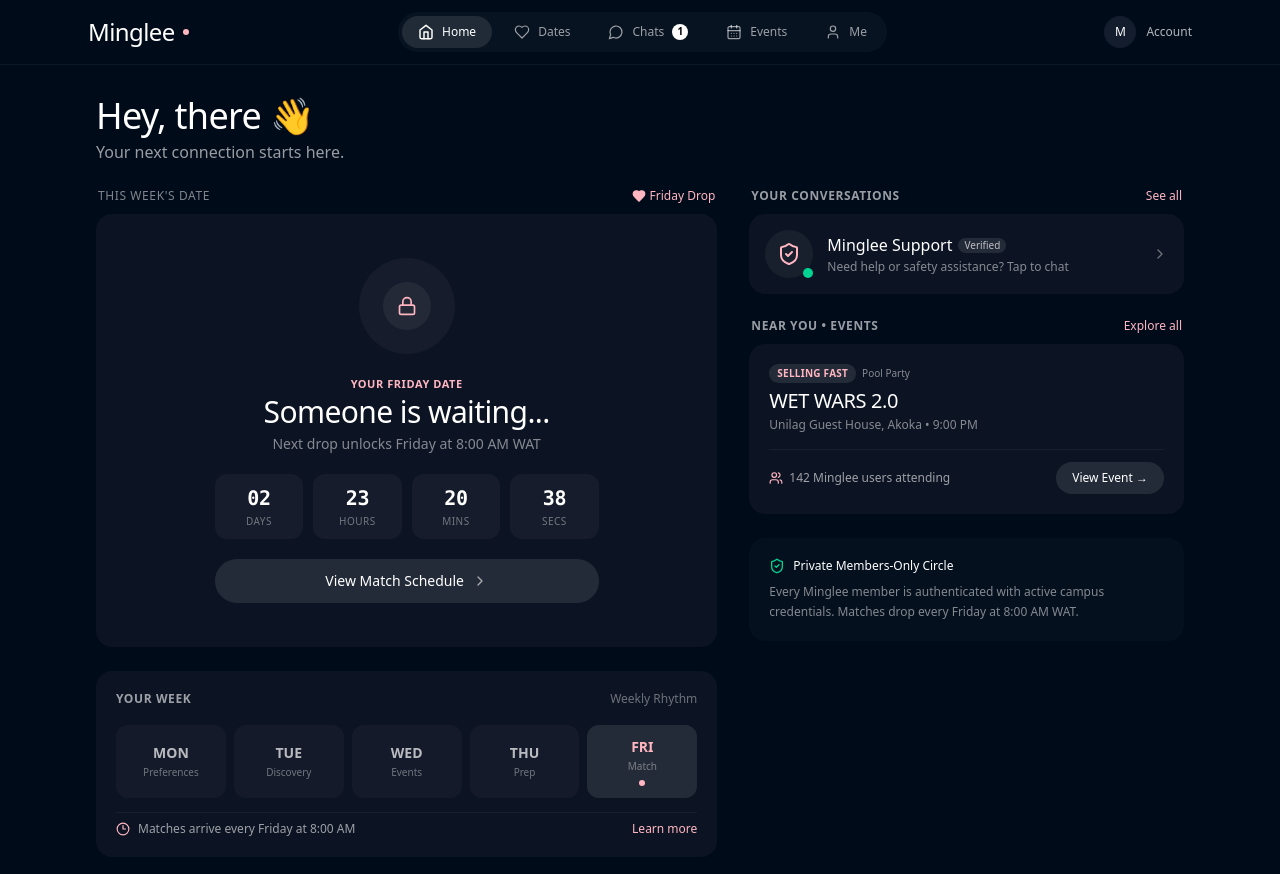
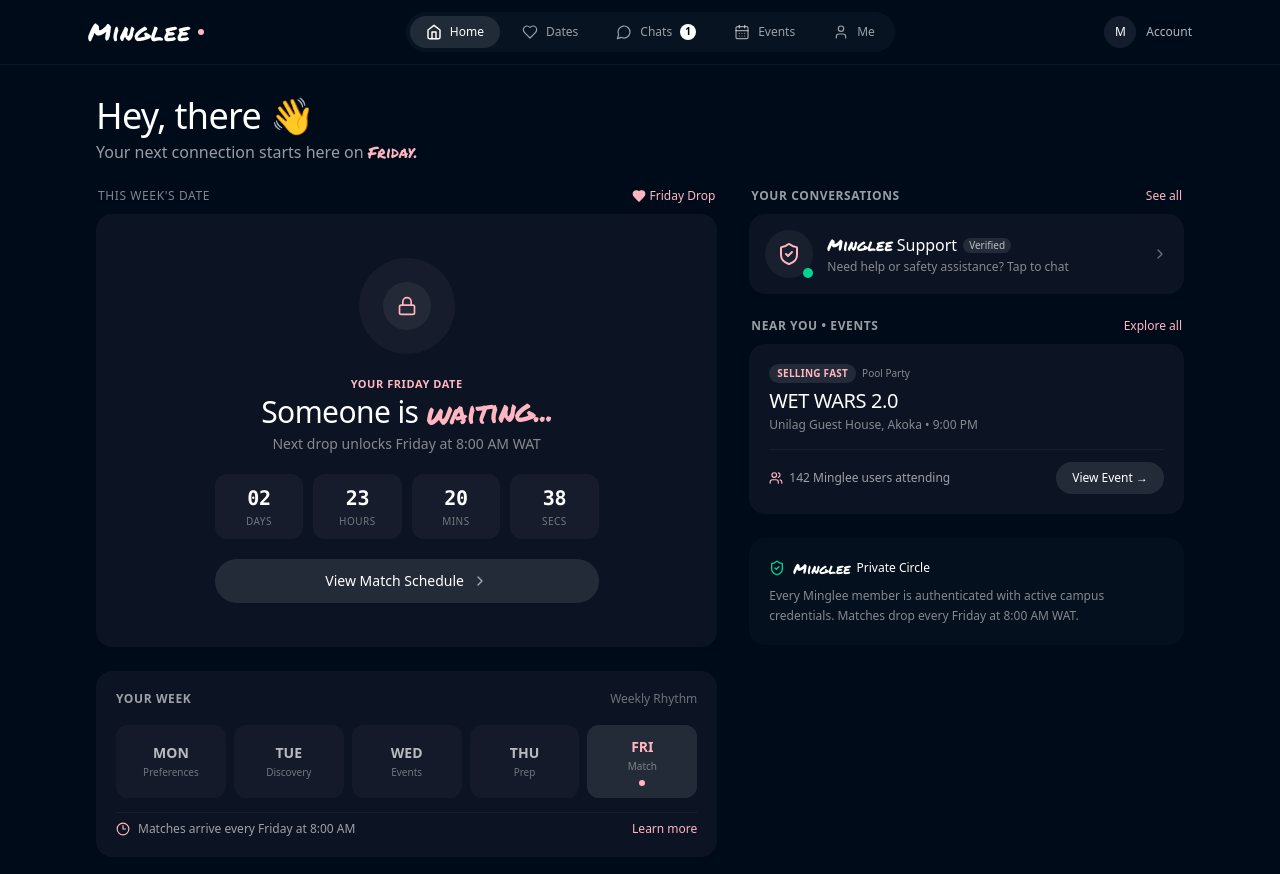
Before and after one commit to liveslemon/amor, a Next.js app in the folder frontend/: page /home in a window 1280 px wide. Shown: the top 874 px of the page. Built offline with nearby package versions, Linux system fonts and the light colour scheme; no server answers; sample sign-in values are in the browser's storage.

Commit message:
style(pwa): apply signature marker font to Minglee brand and expressive headers

```diff
--- a/frontend/src/components/pwa/PWAAppShell.tsx
+++ b/frontend/src/components/pwa/PWAAppShell.tsx
@@ -62,8 +62,8 @@
             <div className="flex h-9 w-9 items-center justify-center rounded-full bg-white/5 text-white">
               <Heart className="h-4 w-4 text-[#FFB6C1]" />
             </div>
-            <span className="text-lg font-semibold tracking-[0.14em] font-serif">
-              {APP_CONFIG.name.toUpperCase()}
+            <span className="text-xl font-normal tracking-wide font-[family-name:var(--font-marker)]">
+              {APP_CONFIG.name}
             </span>
           </Link>
 
--- a/frontend/src/components/pwa/PWANavigation.tsx
+++ b/frontend/src/components/pwa/PWANavigation.tsx
@@ -57,7 +57,7 @@
             href="/home"
             className="flex items-center gap-2 group cursor-pointer"
           >
-            <span className="font-serif text-2xl tracking-tight text-white group-hover:text-white/90 transition-colors">
+            <span className="font-[family-name:var(--font-marker)] text-2xl tracking-wide text-white group-hover:text-white/90 transition-colors">
               {APP_CONFIG.name}
             </span>
             <span className="w-1.5 h-1.5 rounded-full bg-[#FFB6C1]" />
--- a/frontend/src/pages/chats.tsx
+++ b/frontend/src/pages/chats.tsx
@@ -146,8 +146,9 @@
                     </div>
                     <div>
                       <div className="flex items-center gap-1.5">
-                        <span className="font-serif text-base text-white">
-                          Minglee Support
+                        <span className="font-serif text-base text-white flex items-center gap-1">
+                          <span className="font-[family-name:var(--font-marker)] text-base font-normal text-white">Minglee</span>
+                          <span>Support</span>
                         </span>
                         <span className="text-[9px] font-sans font-bold uppercase tracking-wider px-2 py-0.5 rounded-full bg-white/10 text-white/80">
                           Concierge
--- a/frontend/src/pages/dates.tsx
+++ b/frontend/src/pages/dates.tsx
@@ -389,8 +389,9 @@
               {/* MINGLEE MOMENTS - Post-Date Interaction */}
               <div className="rounded-2xl bg-[#0c1322] p-4 space-y-3">
                 <div className="flex items-center justify-between">
-                  <span className="text-xs font-semibold uppercase tracking-wider text-white/60">
-                    Minglee Moments
+                  <span className="text-xs font-semibold uppercase tracking-wider text-white/60 flex items-center gap-1.5">
+                    <span className="font-[family-name:var(--font-marker)] text-sm tracking-normal capitalize text-[#FFB6C1] font-normal">Minglee</span>
+                    <span>Moments</span>
                   </span>
                   <span className="text-[10px] text-white/40">
                     Feedback Loop
--- a/frontend/src/pages/events/index.tsx
+++ b/frontend/src/pages/events/index.tsx
@@ -112,7 +112,9 @@
             <h1 className="font-serif text-xl tracking-tight text-white">
               Campus Events
             </h1>
-            <span className="text-xs text-white/40">Minglee Singles</span>
+            <span className="text-xs text-white/40">
+              <span className="font-[family-name:var(--font-marker)] text-xs text-[#FFB6C1] font-normal">Minglee</span> Singles
+            </span>
           </div>
         </header>
 
@@ -120,7 +122,7 @@
           {/* Desktop Title & Subtitle */}
           <div className="hidden md:block space-y-1">
             <h1 className="font-serif text-3xl lg:text-4xl text-white tracking-tight">
-              Campus Events
+              Campus <span className="font-[family-name:var(--font-marker)] text-[#FFB6C1] inline-block -rotate-2 font-normal">Events</span>
             </h1>
             <p className="text-sm text-white/60">
               Curated social parties, weekend mixers, and date-friendly events near you.
--- a/frontend/src/pages/home.tsx
+++ b/frontend/src/pages/home.tsx
@@ -149,10 +149,10 @@
 
       <div className="min-h-screen bg-[#000B1A] text-[#F8F9FA] pb-28 md:pb-16">
         {/* Mobile-only Top App Header (Desktop uses PWANavigation top navbar) */}
-        <header className="md:hidden sticky top-0 z-30 bg-[#000B1A] border-b border-white/5 px-4 py-3.5">
+        <header className="md:hidden sticky top-0 z-30 bg-[#000B1A] border-b border-white/5 px-4 py-3">
           <div className="max-w-md mx-auto flex items-center justify-between">
             <div className="flex items-center gap-2">
-              <span className="font-serif text-xl tracking-tight text-white">
+              <span className="font-[family-name:var(--font-marker)] text-2xl tracking-wide text-white">
                 {APP_CONFIG.name}
               </span>
               <span className="w-1.5 h-1.5 rounded-full bg-[#FFB6C1]" />
@@ -177,11 +177,19 @@
               Hey, {displayName} 👋
             </h1>
             <p className="font-sans text-sm sm:text-base text-white/60">
-              {countdown.isFridayNow
-                ? "Your Friday match is live. Make your move."
-                : countdown.isThursday
-                ? "Tomorrow is Match Day. Someone is getting paired with you."
-                : "Your next connection starts here."}
+              {countdown.isFridayNow ? (
+                <>
+                  Your <span className="font-[family-name:var(--font-marker)] text-[#FFB6C1] inline-block -rotate-1 font-normal">Friday match</span> is live. Make your move.
+                </>
+              ) : countdown.isThursday ? (
+                <>
+                  Tomorrow is <span className="font-[family-name:var(--font-marker)] text-[#FFB6C1] inline-block -rotate-1 font-normal">Match Day</span>. Someone is getting paired with you.
+                </>
+              ) : (
+                <>
+                  Your next connection starts here on <span className="font-[family-name:var(--font-marker)] text-[#FFB6C1] inline-block -rotate-1 font-normal">Friday.</span>
+                </>
+              )}
             </p>
           </div>
 
@@ -303,7 +311,7 @@
                           Your Friday Date
                         </span>
                         <h2 className="font-serif text-2xl sm:text-3xl text-white tracking-tight">
-                          Someone is waiting...
+                          Someone is <span className="font-[family-name:var(--font-marker)] text-[#FFB6C1] inline-block -rotate-2 font-normal">waiting...</span>
                         </h2>
                         <p className="text-xs sm:text-sm text-white/50 font-sans">
                           Next drop unlocks Friday at 8:00 AM WAT
@@ -467,8 +475,9 @@
                       </div>
                       <div>
                         <div className="flex items-center gap-1.5">
-                          <span className="text-sm sm:text-base font-medium text-white">
-                            Minglee Support
+                          <span className="text-sm sm:text-base font-medium text-white flex items-center gap-1">
+                            <span className="font-[family-name:var(--font-marker)] text-base font-normal text-white">Minglee</span>
+                            <span>Support</span>
                           </span>
                           <span className="text-[10px] bg-white/10 text-white/70 px-1.5 py-0.2 rounded-full font-medium">
                             Verified
@@ -535,7 +544,10 @@
               <div className="rounded-2xl bg-white/[0.02] p-5 space-y-2 text-xs text-white/60">
                 <div className="flex items-center gap-2 text-white font-medium">
                   <ShieldCheck className="w-4 h-4 text-emerald-400" />
-                  <span>Private Members-Only Circle</span>
+                  <span className="flex items-center gap-1.5">
+                    <span className="font-[family-name:var(--font-marker)] text-sm font-normal text-white">Minglee</span>
+                    <span>Private Circle</span>
+                  </span>
                 </div>
                 <p className="leading-relaxed text-white/50">
                   Every Minglee member is authenticated with active campus credentials. Matches drop every Friday at 8:00 AM WAT.
--- a/frontend/src/pages/me.tsx
+++ b/frontend/src/pages/me.tsx
@@ -235,7 +235,10 @@
               <div className="p-4 rounded-2xl bg-[#0c1322] border border-white/5 space-y-2">
                 <div className="flex items-center gap-2 text-white/80">
                   <ShieldCheck className="w-4 h-4 text-[#FFB6C1]" />
-                  <span className="text-xs font-medium">Campus Verification</span>
+                  <span className="text-xs font-medium flex items-center gap-1">
+                    <span className="font-[family-name:var(--font-marker)] text-xs text-white font-normal">Minglee</span>
+                    <span>Campus Verification</span>
+                  </span>
                 </div>
                 <p className="text-[11px] leading-relaxed text-white/50">
                   Your profile is actively verified within the university network. Every Friday, our algorithm curates your singular romantic introduction.
--- a/frontend/src/pages/privacy.tsx
+++ b/frontend/src/pages/privacy.tsx
@@ -57,7 +57,10 @@
           <div className="space-y-4">
             <div className="flex items-center gap-2 text-xs font-sans uppercase tracking-[0.2em] text-[#FFB6C1]">
               <ShieldCheck className="w-4 h-4" />
-              <span>Campus Community Guidelines</span>
+              <span className="flex items-center gap-1">
+                <span className="font-[family-name:var(--font-marker)] capitalize text-sm font-normal text-white">Minglee</span>
+                <span>Community Guidelines</span>
+              </span>
             </div>
 
             <h1 className="font-serif text-3xl sm:text-4xl text-white tracking-tight">
--- a/frontend/src/pages/terms.tsx
+++ b/frontend/src/pages/terms.tsx
@@ -58,7 +58,10 @@
           <div className="space-y-4">
             <div className="flex items-center gap-2 text-xs font-sans uppercase tracking-[0.2em] text-[#FFB6C1]">
               <ShieldCheck className="w-4 h-4" />
-              <span>Campus Community Guidelines</span>
+              <span className="flex items-center gap-1">
+                <span className="font-[family-name:var(--font-marker)] capitalize text-sm font-normal text-white">Minglee</span>
+                <span>Community Guidelines</span>
+              </span>
             </div>
 
             <h1 className="font-serif text-3xl sm:text-4xl text-white tracking-tight">
```
